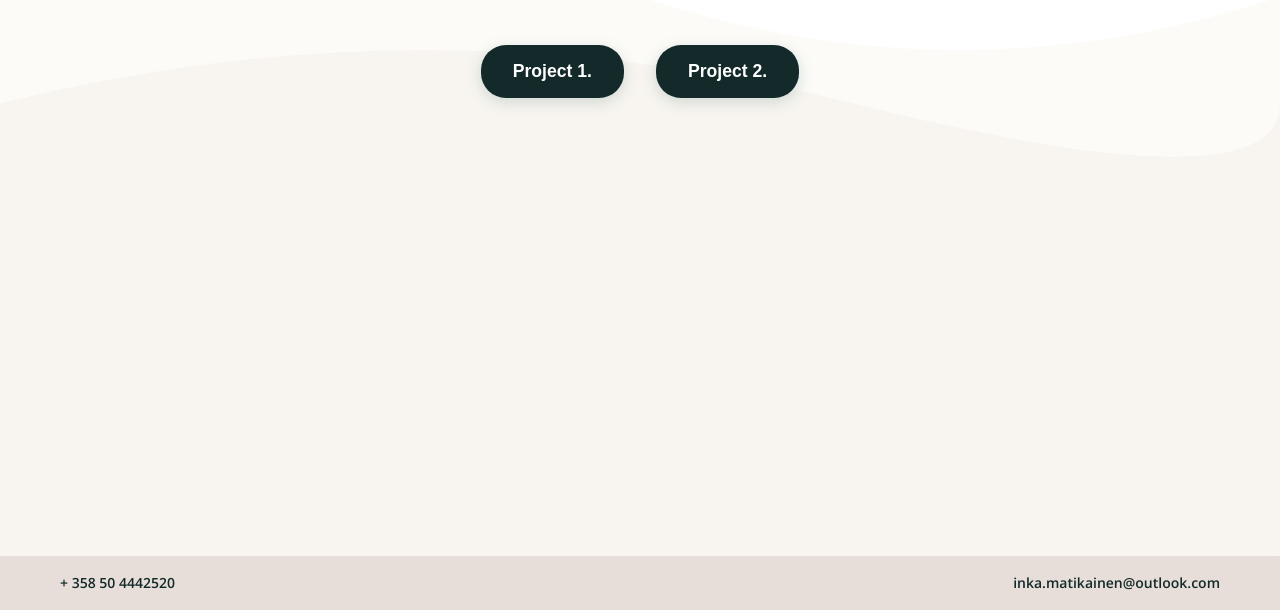
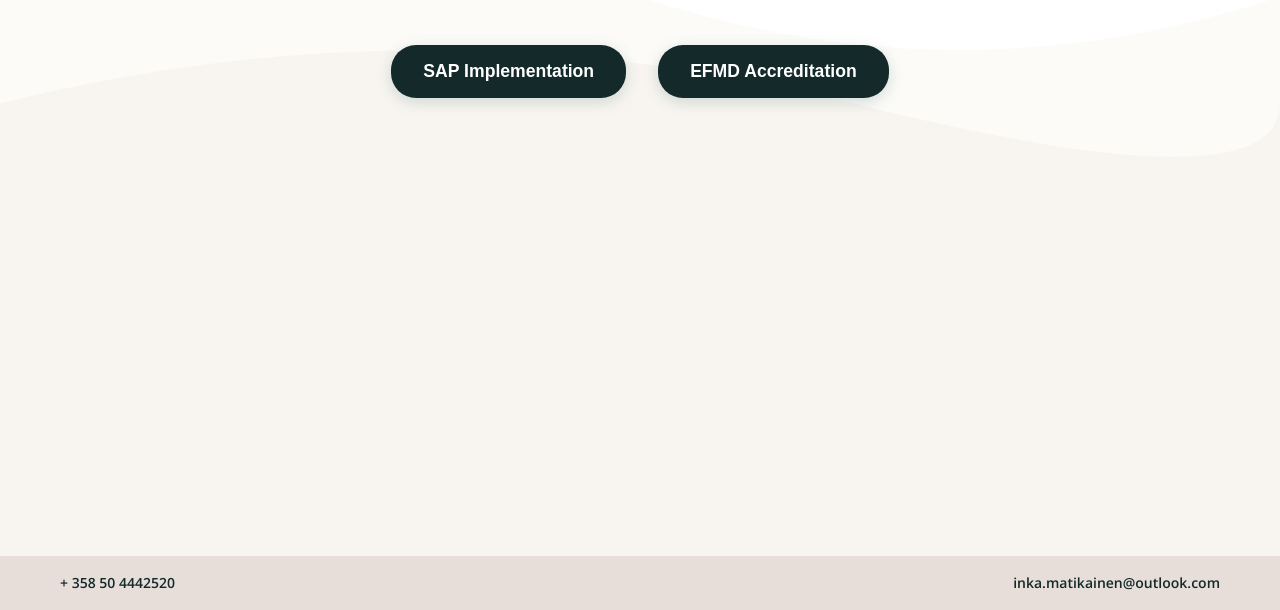
Before and after one commit to inkamatikainen/inkamatikainen.github.io, a website: page projects.html in a window 1280 px wide. Shown: the part 190-800 px from the top of the page. Drawn offline with nearby package versions, Linux system fonts and the light colour scheme.

Commit message:
Update projects.html

```diff
--- a/projects.html
+++ b/projects.html
@@ -42,8 +42,8 @@
         <div class="container">
             <h1 class="page-title">Projects</h1>
             <div class="project-buttons">
-                <button class="project-btn" data-project="1">Project 1.</button>
-                <button class="project-btn" data-project="2">Project 2.</button>
+                <button class="project-btn" data-project="1">SAP Implementation</button>
+                <button class="project-btn" data-project="2">EFMD Accreditation</button>
             </div>
 
             <div class="project-details">
```
